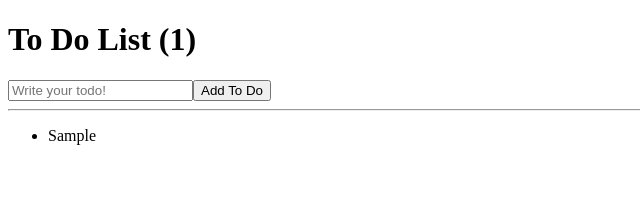
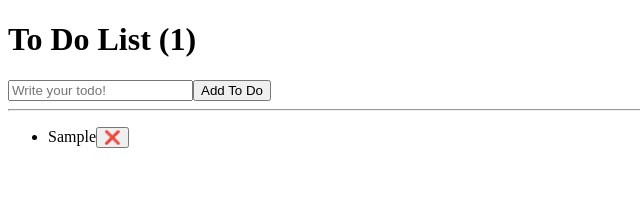
Before and after one commit to Devheun/react_clone, a React (Create React App) app in the folder react-study/: page / in a window 1280 px wide. Both pictures are taken after typing "Sample" into the empty fields and a click on the button "Add To Do". Shown: the top 217 px of the page, without its empty margins (0-640 px from the left). Built offline with nearby package versions, Linux system fonts and the light colour scheme.

Commit message:
react study (To-Do List)

```diff
--- a/react-study/src/App.js
+++ b/react-study/src/App.js
@@ -14,6 +14,9 @@ function App(){
 		setTodo("");
 		setTodos((currentArray)=>[todo,...currentArray]);
 	};
+	const deleteTodo=(index)=>{
+		setTodos((currentArray)=>currentArray.filter((_,curIndex)=>curIndex!==index));
+	}
 
 	return(
 		<div>
@@ -29,7 +32,8 @@ function App(){
 			</form>
 			<hr />
 			<ul>
-				{todos.map((item,index)=><li key={index}>{item}</li>)}
+				{todos.map((item,index)=><li key={index}>{item}
+				<button onClick={()=>deleteTodo(index)}>❌</button></li>)}
 			</ul>
 		</div>
 	)
```
